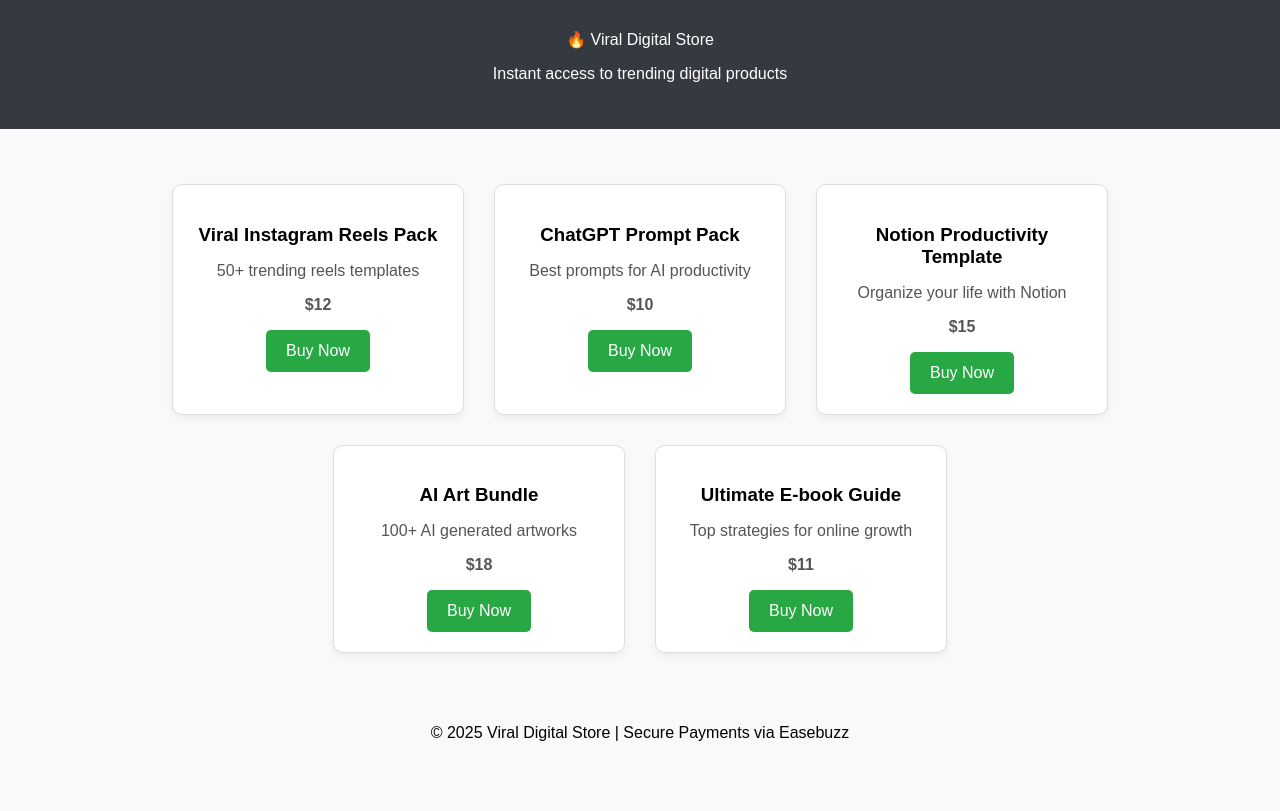
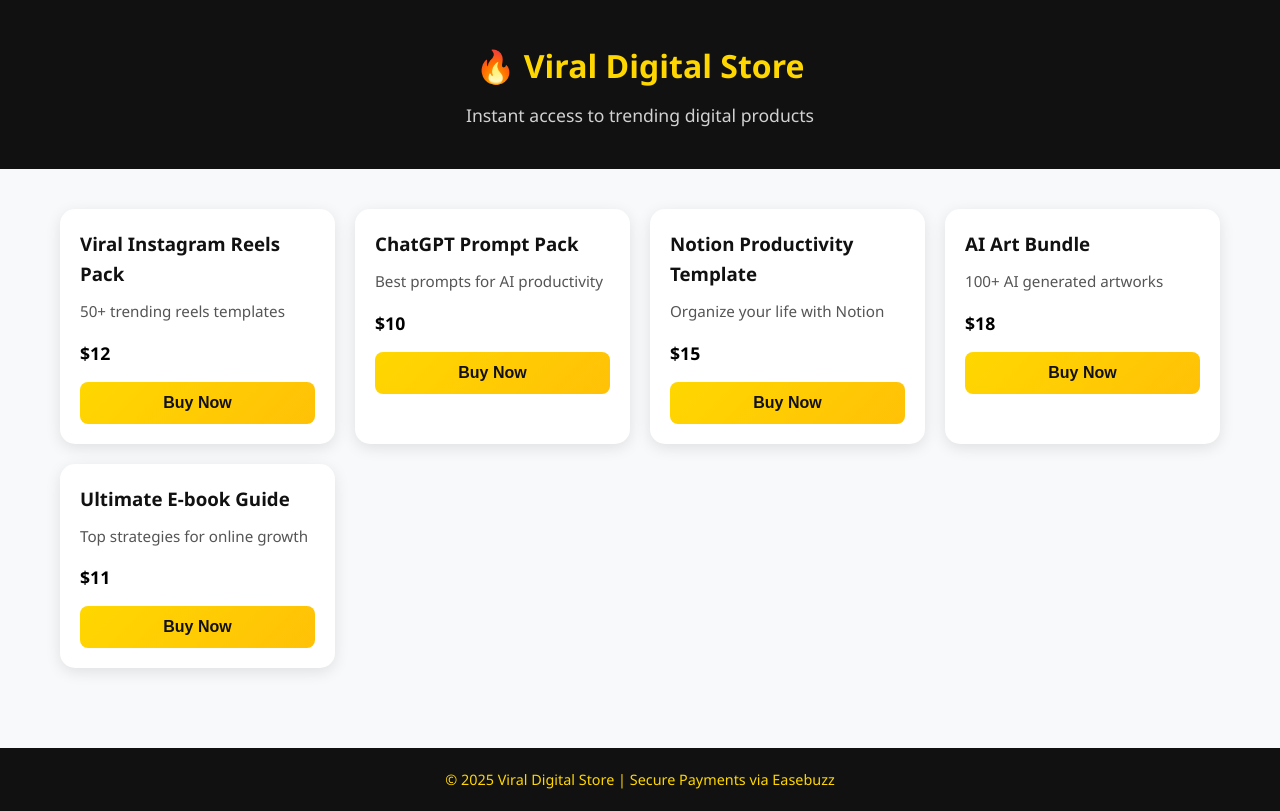
Before and after one commit to tharunrn01-rgb/ViralDigitalProducts, a plain HTML site: page index.html in a window 1280 px wide. Drawn offline with Linux system fonts and the light colour scheme.

Commit message:
style.css

```diff
--- a/style.css
+++ b/style.css
@@ -1,52 +1,108 @@
-body {
-  font-family: Arial, sans-serif;
-  background-color: #f8f9fa;
+/* General reset */
+* {
   margin: 0;
   padding: 0;
-  text-align: center;
+  box-sizing: border-box;
 }
 
-header {
-  background-color: #343a40;
-  color: white;
-  padding: 30px 20px;
+body {
+  font-family: 'Segoe UI', Arial, sans-serif;
+  background: #f8f9fa;
+  color: #333;
+  line-height: 1.6;
 }
 
-#product-list {
-  display: flex;
-  flex-wrap: wrap;
-  justify-content: center;
+/* Header */
+header {
+  background: #111;
+  color: #FFD700;
+  text-align: center;
   padding: 40px 20px;
 }
 
+header .logo {
+  font-size: 2rem;
+  font-weight: bold;
+  margin-bottom: 10px;
+}
+
+header p {
+  font-size: 1.1rem;
+  color: #e6e6e6;
+  opacity: 0.9;
+}
+
+/* Product grid */
+#product-list {
+  display: grid;
+  grid-template-columns: repeat(auto-fit, minmax(260px, 1fr));
+  gap: 20px;
+  padding: 40px 20px;
+  max-width: 1200px;
+  margin: auto;
+}
+
+/* Product cards */
 .product {
-  background: white;
-  border: 1px solid #ddd;
+  background: #fff;
+  border-radius: 15px;
+  box-shadow: 0 4px 15px rgba(0,0,0,0.1);
+  padding: 20px;
+  transition: transform 0.3s, box-shadow 0.3s;
+}
+
+.product:hover {
+  transform: translateY(-8px);
+  box-shadow: 0 6px 20px rgba(0,0,0,0.15);
+}
+
+.product img {
+  width: 100%;
   border-radius: 10px;
-  margin: 15px;
-  padding: 20px;
-  width: 250px;
-  box-shadow: 0 4px 8px rgba(0,0,0,0.05);
+  margin-bottom: 15px;
 }
 
 .product h3 {
   margin-bottom: 10px;
+  color: #111;
 }
 
 .product p {
   color: #555;
+  font-size: 0.95rem;
+  margin-bottom: 15px;
 }
 
+.product strong {
+  font-size: 1.1rem;
+  color: #000;
+}
+
+/* Buy Button */
 .product button {
-  background-color: #28a745;
-  color: white;
+  background: linear-gradient(135deg, #FFD700, #FFC107);
+  color: #111;
+  font-weight: bold;
   border: none;
-  padding: 12px 20px;
+  padding: 12px 18px;
   font-size: 16px;
-  border-radius: 5px;
+  border-radius: 8px;
   cursor: pointer;
+  width: 100%;
+  transition: background 0.3s, transform 0.2s;
 }
 
 .product button:hover {
-  background-color: #218838;
+  background: linear-gradient(135deg, #FFC107, #e6b800);
+  transform: scale(1.05);
 }
+
+/* Footer */
+footer {
+  background: #111;
+  color: #FFD700;
+  text-align: center;
+  padding: 20px;
+  margin-top: 40px;
+  font-size: 0.9rem;
+}
```
